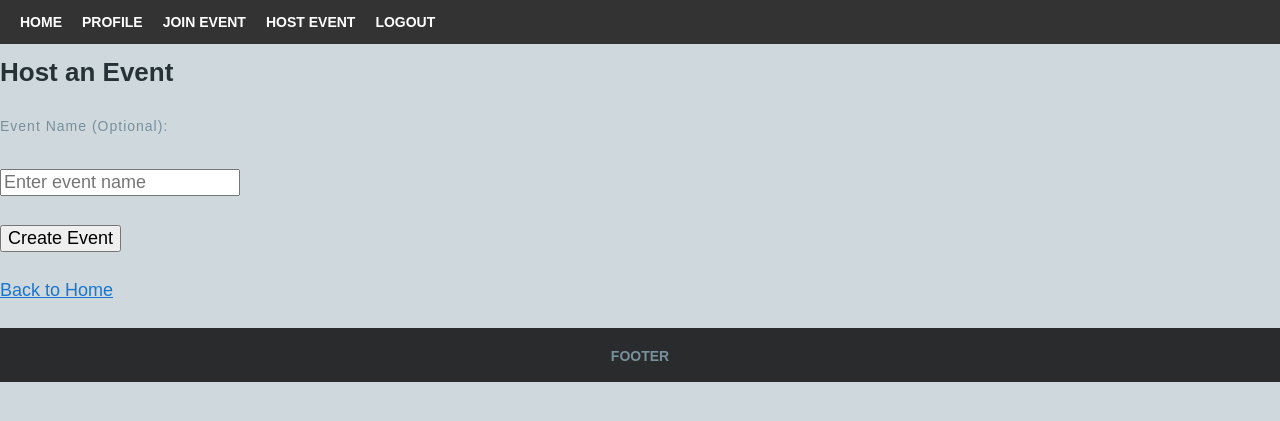
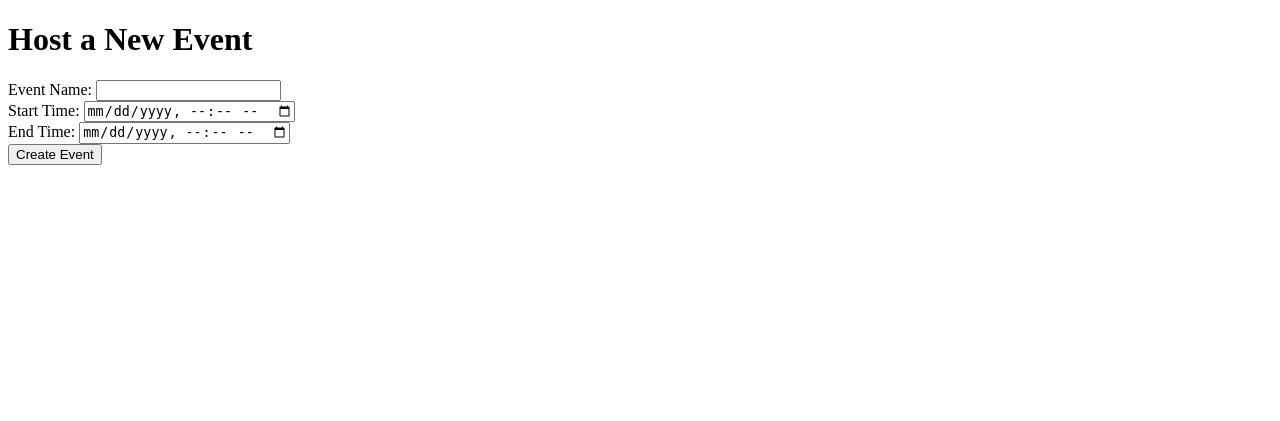
Before and after one commit to uditisinha/Honours_MP, a Flask app: page /host/ in a window 1280 px wide. Shown: the top 421 px of the page. Run offline with Flask 3, Linux system fonts and the light colour scheme; the visitor is signed in with stand-in values (Sample User, id 1).

Commit message:
db columns now legit

```diff
--- a/app.py
+++ b/app.py
@@ -5,7 +5,9 @@ import supabase
 import random
 import qrcode
 from io import BytesIO
+from datetime import datetime
 from flask import send_file
+
 
 app = Flask(__name__)
 
@@ -13,26 +15,47 @@ app = Flask(__name__)
 app.config['SQLALCHEMY_DATABASE_URI'] = "postgresql://postgres.jgmvvjlfnqimbwoqqfam:poonambhogle@aws-0-ap-south-1.pooler.supabase.com:6543/postgres"
 app.secret_key = "SecretestKey"
 
-# Initialize Database
 db = SQLAlchemy(app)
 supabase_url = "https://jgmvvjlfnqimbwoqqfam.supabase.co"
 supabase_key = "eyJhbGciOiJIUzI1NiIsInR5cCI6IkpXVCJ9.eyJpc3MiOiJzdXBhYmFzZSIsInJlZiI6ImpnbXZ2amxmbnFpbWJ3b3FxZmFtIiwicm9sZSI6ImFub24iLCJpYXQiOjE3MzUyOTczMTEsImV4cCI6MjA1MDg3MzMxMX0.jED2-HuAoiAdY_BSqFAr2YIaHjF9eSIzdppmSCy1x7Y"  # Ensure this key is correct
 supabase_client = supabase.create_client(supabase_url, supabase_key)
 
+class User(db.Model):
+    __tablename__ = 'user'
+    name = db.Column(db.String(120), nullable=False)
+    gender = db.Column(db.String(10), nullable=False)
+    dob = db.Column(db.Date, nullable=False)
+    interests = db.Column(db.Text, nullable=True)
+    city = db.Column(db.String(120), nullable=False)
+    country = db.Column(db.String(120), nullable=False)
+    password_hash = db.Column(db.String(256), nullable=False)  # Added missing field
+    email = db.Column(db.String(120), primary_key=True, unique=True, nullable=False)
+
 class Event(db.Model):
+    __tablename__ = 'event'
     id = db.Column(db.Integer, primary_key=True)
+    name = db.Column(db.String(120), nullable=False)
     code = db.Column(db.String(10), unique=True, nullable=False)
-    name = db.Column(db.String(120), nullable=True)
+    start_time = db.Column(db.DateTime, nullable=False)
+    end_time = db.Column(db.DateTime, nullable=False)
+    host = db.Column(db.String(120), nullable=False)
 
-# User Model
-class User(db.Model):
-    email = db.Column(db.String(120), unique=True, nullable=False, primary_key=True)
-    password_hash = db.Column(db.String(200), nullable=False)
+# UserEvent Model (Many-to-Many relationship between User and Event)
+class UserEvent(db.Model):
+    __tablename__ = 'user_event'
+    user_email = db.Column(db.String(120), db.ForeignKey('user.email'), primary_key=True)
+    event_id = db.Column(db.Integer, db.ForeignKey('event.id'), primary_key=True)
 
-class UserEvent(db.Model):
-    user_email = db.Column(db.String(120), db.ForeignKey('user.email'), primary_key=True)
-    event_code = db.Column(db.String(10), db.ForeignKey('event.code'), primary_key=True)
+# UserMatches Model (User matching table with self-referencing foreign keys)
+class UserMatches(db.Model):
+    __tablename__ = 'user_matches'
+    email_1 = db.Column(db.String(120), db.ForeignKey('user.email'), primary_key=True)
+    email_2 = db.Column(db.String(120), db.ForeignKey('user.email'), primary_key=True)
+    event_id = db.Column(db.Integer, db.ForeignKey('event.id'), primary_key=True)
 
+with app.app_context():
+    db.drop_all()  # Only if you need to reset the tables
+    db.create_all()
 # Routes
 @app.route('/')
 def home():
@@ -71,22 +94,58 @@ def matches():
 @app.route('/signup/', methods=['GET', 'POST'])
 def signup():
     if request.method == 'POST':
-        email = request.form.get('email')
-        password = request.form['password']
-        hashed_password = generate_password_hash(password)
+        try:
+            name = request.form.get('name')
+            gender = request.form.get('gender')
+            dob = request.form.get('dob')
+            interests = request.form.get('interests')
+            city = request.form.get('city')
+            country = request.form.get('country')
+            password = request.form.get('password')
+            email = request.form.get('email')  # Add email field to your form
 
-        if User.query.filter_by(email=email).first():
-            flash("Email already registered. Please log in.", 'danger')
+            # Validate required fields
+            if not all([name, gender, dob, city, country, password, email]):
+                flash("All fields except Interests are required.", 'danger')
+                return redirect(url_for('signup'))
+
+            # Check if the date format is valid
+            try:
+                dob_parsed = datetime.strptime(dob, '%Y-%m-%d').date()
+            except ValueError:
+                flash("Invalid date format. Please use YYYY-MM-DD.", 'danger')
+                return redirect(url_for('signup'))
+
+            # Check if email already exists
+            if User.query.filter_by(email=email).first():
+                flash("Email already exists. Please log in.", 'danger')
+                return redirect(url_for('login'))
+
+            hashed_password = generate_password_hash(password)
+
+            new_user = User(
+                name=name,
+                gender=gender,
+                dob=dob_parsed,
+                interests=interests,
+                city=city,
+                country=country,
+                password_hash=hashed_password,
+                email=email
+            )
+
+            db.session.add(new_user)
+            db.session.commit()
+
+            flash("Account created successfully! Please log in.", 'success')
             return redirect(url_for('login'))
 
-        try:
-            new_user = User(email=email, password_hash=hashed_password)
-            db.session.add(new_user)
-            db.session.commit()
-            flash("Account created successfully! Please log in.", 'success')
-            return redirect(url_for('login'))
         except Exception as e:
-            flash(f"Sign-up failed: {e}", 'danger')
+            db.session.rollback()  # Rollback on error
+            print(f"Error during signup: {str(e)}")  # Log the error
+            flash(f"Sign-up failed. Please try again.", 'danger')
+            return redirect(url_for('signup'))
+
     return render_template('signup.html')
 
 @app.route('/login/', methods=['GET', 'POST'])
@@ -149,14 +208,48 @@ def edit_profile():
 
     return render_template('edit_profile.html', user=user)
 
+# Update the Event route in app.py
 @app.route('/host/', methods=['GET', 'POST'])
 def host_event():
+    if 'user' not in session:
+        flash("Please log in to host an event.", 'warning')
+        return redirect(url_for('login'))
+
     if request.method == 'POST':
-        name = request.form.get('name')  # Event name (optional)
-        code = f"{random.randint(1000, 9999)}"  # Generate 4-digit code
-        event = Event(code=code, name=name)
+        try:
+            name = request.form.get('name')
+            start_time_str = request.form.get('start_time')
+            end_time_str = request.form.get('end_time')
 
-        try:
+            # Validate required fields
+            if not all([name, start_time_str, end_time_str]):
+                flash("All fields are required.", 'danger')
+                return redirect(url_for('host'))
+
+            # Parse datetime strings
+            start_time = datetime.strptime(start_time_str, '%Y-%m-%dT%H:%M')
+            end_time = datetime.strptime(end_time_str, '%Y-%m-%dT%H:%M')
+
+            # Validate end time is after start time
+            if end_time <= start_time:
+                flash("End time must be after start time.", 'danger')
+                return redirect(url_for('host'))
+
+            # Generate unique 4-digit code
+            while True:
+                code = f"{random.randint(1000, 9999)}"
+                if not Event.query.filter_by(code=code).first():
+                    break
+
+            # Create new event
+            event = Event(
+                name=name,
+                code=code,
+                start_time=start_time,
+                end_time=end_time,
+                host=session['user']  # Use logged-in user's email as host
+            )
+
             db.session.add(event)
             db.session.commit()
 
@@ -166,10 +259,17 @@ def host_event():
             qr.save(buffer)
             buffer.seek(0)
 
-            flash(f"Event created successfully! Code: {code}", 'success')
+            flash(f"Event '{name}' created successfully! Code: {code}", 'success')
             return send_file(buffer, mimetype="image/png", as_attachment=True, download_name="event_qr.png")
+
+        except ValueError as e:
+            flash("Invalid date/time format. Please use the datetime picker.", 'danger')
+            return redirect(url_for('host'))
         except Exception as e:
-            flash(f"Failed to create event: {e}", 'danger')
+            db.session.rollback()
+            print(f"Error creating event: {str(e)}")
+            flash("Failed to create event. Please try again.", 'danger')
+            return redirect(url_for('host'))
 
     return render_template('host_event.html')
 
--- a/templates/host_event.html
+++ b/templates/host_event.html
@@ -1,32 +1,37 @@
-{% extends "base.html" %}
-
-{% block content %}
-
+<!-- host_event.html -->
 <!DOCTYPE html>
-<html lang="en">
+<html>
 <head>
-    <meta charset="UTF-8">
-    <meta name="viewport" content="width=device-width, initial-scale=1.0">
     <title>Host Event</title>
 </head>
 <body>
-    <h1>Host an Event</h1>
-    <form action="/host/" method="POST">
-        <label for="name">Event Name (Optional):</label><br>
-        <input type="text" id="name" name="name" placeholder="Enter event name"><br><br>
+    <h1>Host a New Event</h1>
+
+    {% with messages = get_flashed_messages(with_categories=true) %}
+        {% if messages %}
+            {% for category, message in messages %}
+                <div class="alert alert-{{ category }}">{{ message }}</div>
+            {% endfor %}
+        {% endif %}
+    {% endwith %}
+
+    <form method="post">
+        <div>
+            <label for="name">Event Name:</label>
+            <input type="text" id="name" name="name" required>
+        </div>
+
+        <div>
+            <label for="start_time">Start Time:</label>
+            <input type="datetime-local" id="start_time" name="start_time" required>
+        </div>
+
+        <div>
+            <label for="end_time">End Time:</label>
+            <input type="datetime-local" id="end_time" name="end_time" required>
+        </div>
+
         <button type="submit">Create Event</button>
     </form>
-    <p><a href="/">Back to Home</a></p>
-    {% with messages = get_flashed_messages(with_categories=true) %}
-        {% if messages %}
-            <ul>
-                {% for category, message in messages %}
-                    <li style="color: {{ 'green' if category == 'success' else 'red' }};">{{ message }}</li>
-                {% endfor %}
-            </ul>
-        {% endif %}
-    {% endwith %}
 </body>
 </html>
-
-{% endblock %}
```
Also changed, not shown: templates/signup.html (+25 -0 lines).
